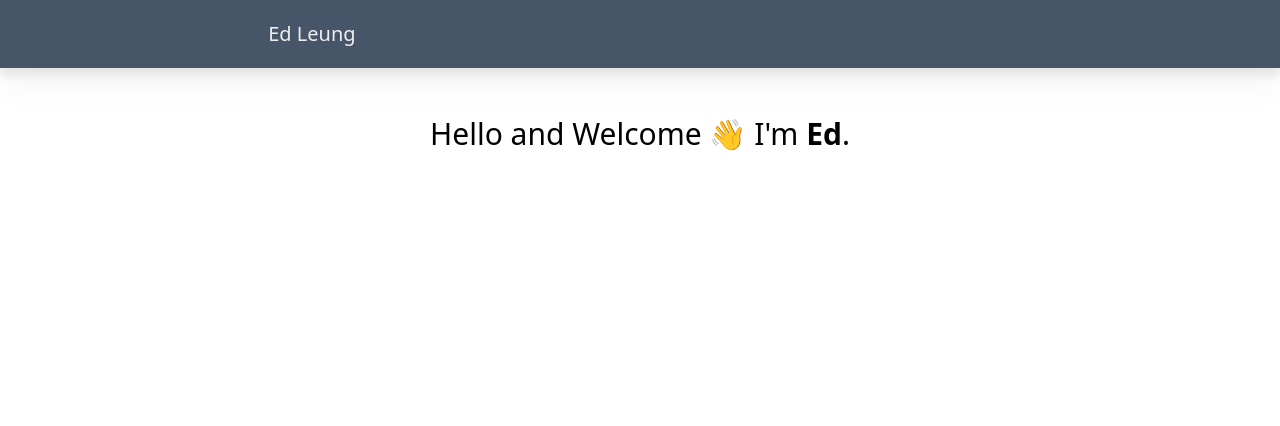
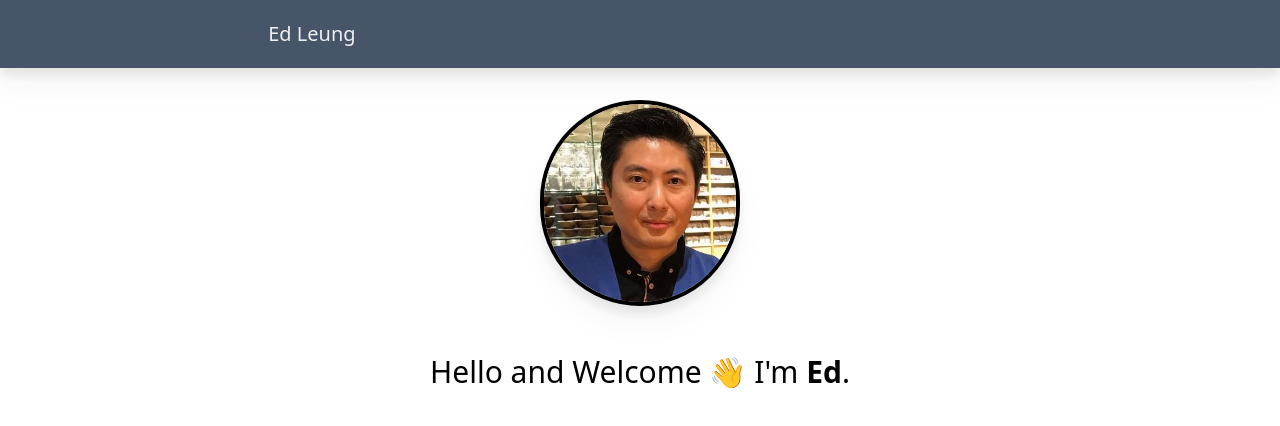
Before and after one commit to ewldev/nextjs_blog, a Next.js app: page / in a window 1280 px wide. Shown: the top 426 px of the page. Built offline with nearby package versions, Linux system fonts and the light colour scheme.

Commit message:
added MyProfilePic component and applied on layout

```diff
--- /dev/null
+++ b/app/components/MyProfilePic.tsx
@@ -0,0 +1,16 @@
+import Image from "next/image"
+
+export default function MyProfilePic() {
+    return (
+        <section className="w-full mx-auto">
+            <Image
+                className="border-4 border-black dark:border-slate-500 drop-shadow-xl shadow-black rounded-full mx-auto mt-8"
+                src="/images/el.jpg"
+                width={200}
+                height={200}
+                alt="Ed Leung"
+                priority={true}
+            />
+        </section>
+    )
+}
--- a/app/layout.tsx
+++ b/app/layout.tsx
@@ -1,5 +1,6 @@
 import './globals.css'
 import Navbar from './components/Navbar'
+import MyProfilePic from './components/MyProfilePic'
 
 export const metadata = {
   title: 'Create Next App',
@@ -15,6 +16,7 @@ export default function RootLayout({
     <html lang="en">
       <body className="dark:bg-slate-800">
         <Navbar />
+        <MyProfilePic />
         {children}
       </body>
     </html>
```
Also changed, not shown: public/images/el.jpg (added).
